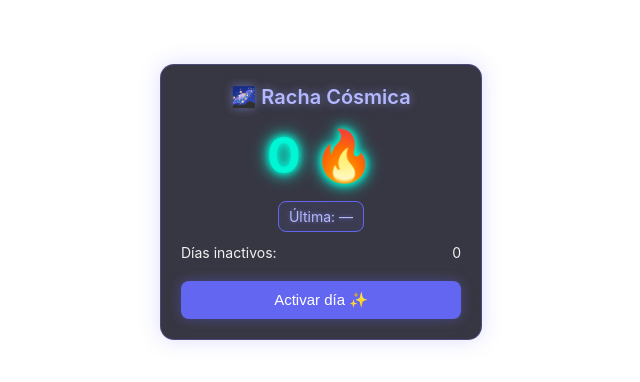
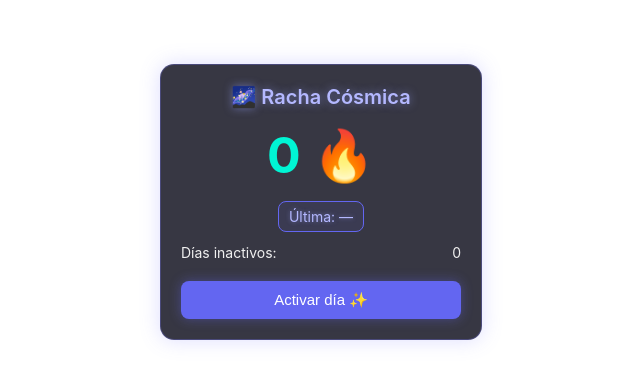
Before and after one commit to Syla-av/Notionwidget, a plain HTML site: page index.html in a window 1280 px wide. Shown: the part 198-580 px from the top of the page, without its empty margins (319-959 px from the left). Drawn offline with Linux system fonts and the light colour scheme.

Commit message:
index.html

```diff
--- a/index.html
+++ b/index.html
@@ -40,8 +40,7 @@
   .racha-container {
     font-size: 50px;
     font-weight: bold;
-    color: #00f5d4; /* neón turquesa */
-    text-shadow: 0 0 6px #00f5d4, 0 0 12px #00f5d4, 0 0 18px #00f5d4;
+    color: #00f5d4; /* turquesa plano */
     margin-bottom: 16px;
   }
 
```
